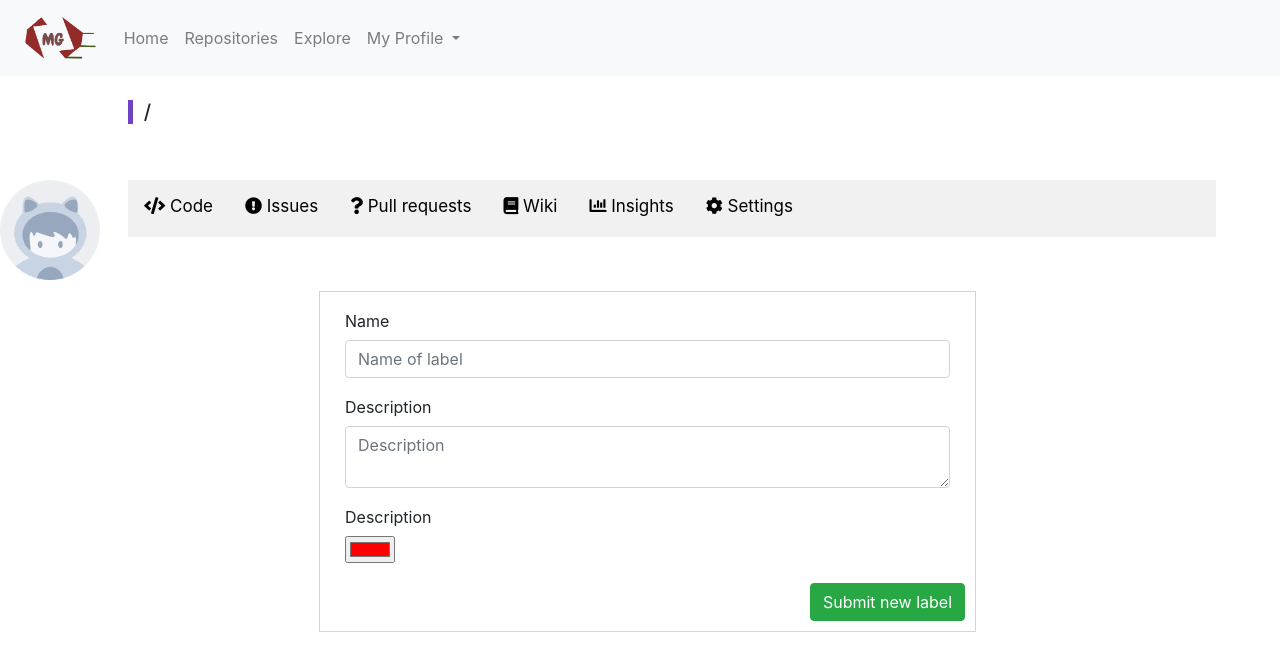
After one commit to jelenailic95/git_uks, a Django app: page /repositories/1/labels/new in a window 1280 px wide. The commit adds this page. Shown: the top 671 px of the page. Run offline with Django 3.2, Linux system fonts and the light colour scheme; some libraries are stand-ins or nearby versions.

Commit message:
adding new label

```diff
--- a/my_git/static/my_git/styles/new_issue.css
+++ b/my_git/static/my_git/styles/new_issue.css
@@ -23,6 +23,7 @@
     border-radius: 25px;
 }
 .new-issue-inputs {
+    margin-left: 20%;
     margin-top: 5%;
     width: 60%;
     border: 1px solid #D1D5DA;
--- a/my_git/templates/my_git/labels/labels.html
+++ b/my_git/templates/my_git/labels/labels.html
@@ -6,7 +6,7 @@
         {% include 'my_git/repositories/repository_header.html' %}
     </div>
     <div>
-        {% include 'my_git/issues/issues_header.html' with repository=repository %}
+        {% include 'my_git/labels/labels_header.html' with repository=repository %}
     </div>
     <div class="all-labels">
         <table class="table table-striped">
--- /dev/null
+++ b/my_git/templates/my_git/labels/new_label.html
@@ -0,0 +1,41 @@
+{% load static %}
+
+<link rel="stylesheet" type="text/css" href="{% static 'my_git/styles/new_issue.css' %}">
+
+<div>
+    {% include 'my_git/repositories/repository_header.html' %}
+</div>
+
+<div class="container container-padding">
+    <form method="post" class="new-issue-block row">
+        {% csrf_token %}
+        <div class="new-issue-inputs">
+            <div class="first">
+                <label class="col-sm-2 col-form-label" for="nameInput">Name</label>
+                <div class="col-sm-12">
+                    <input name="nameInput" type="text" class="form-control" id="nameInput"
+                           placeholder="Name of label">
+                </div>
+            </div>
+            <div class="first">
+                <label class="col-sm-2 col-form-label" for="content">Description</label>
+                <div class="col-sm-12">
+                    <textarea name="descriptionInput" class="form-control" id="descriptionInput"
+                              placeholder="Description"></textarea>
+                </div>
+            </div>
+            <div class="first">
+                <label class="col-sm-2 col-form-label" for="content">Description</label>
+                <div class="col-sm-12">
+                                  <input type="color" name="color" value="#ff0000">
+
+                </div>
+            </div>
+
+
+            <button type="submit" class="btn btn-success first float-lg-right">Submit new label</button>
+        </div>
+
+
+    </form>
+</div>
--- a/my_git/views.py
+++ b/my_git/views.py
@@ -258,6 +258,7 @@ def get_logged_user(username):
     logged_user = User.objects.get(username=username)
     return logged_user
 
+
 def labels_view(request, repo_name):
     repository = Repository.objects.get(name=repo_name)
     labels = Label.objects.all()
@@ -267,3 +268,17 @@ def labels_view(request, repo_name):
         "owner": repository.owner
     }
     return render(request, 'my_git/labels/labels.html', context)
+
+
+def new_label(request, repo_name):
+    if request.method == HttpMethod.POST.name:
+        name = request.POST.get('nameInput')
+        description = request.POST.get('descriptionInput')
+        color = request.POST.get('color')
+        Label.save_new_label(name=name, description=description, color=color)
+        pass
+    else:
+        pass
+    context = {
+    }
+    return render(request, 'my_git/labels/new_label.html', context)
--- a/uks_project/urls.py
+++ b/uks_project/urls.py
@@ -35,6 +35,7 @@ urlpatterns = [
     path('repositories/<str:repo_name>/settings', my_git_views.get_repository_settings, name='repository_settings'),
     path('repositories/<str:repo_name>/issues', my_git_views.issues_view, name='issues'),
     path('repositories/<str:repo_name>/labels', my_git_views.labels_view, name='repository_labels'),
+    path('repositories/<str:repo_name>/labels/new', my_git_views.new_label, name='new-label'),
     #path('repositories/<str:repo_name>/issues/<str:id>', my_git_views.issue_view, name='issue_view'),
     path('repositories/<str:repo_name>/issues/new', my_git_views.new_issue, name='new-issue'),
     path('new/', my_git_views.create_repository, name='create_repository'),
```
Also changed, not shown: my_git/models.py (+7 -0 lines), my_git/templates/my_git/labels/labels_header.html (added, +43 -0 lines).
